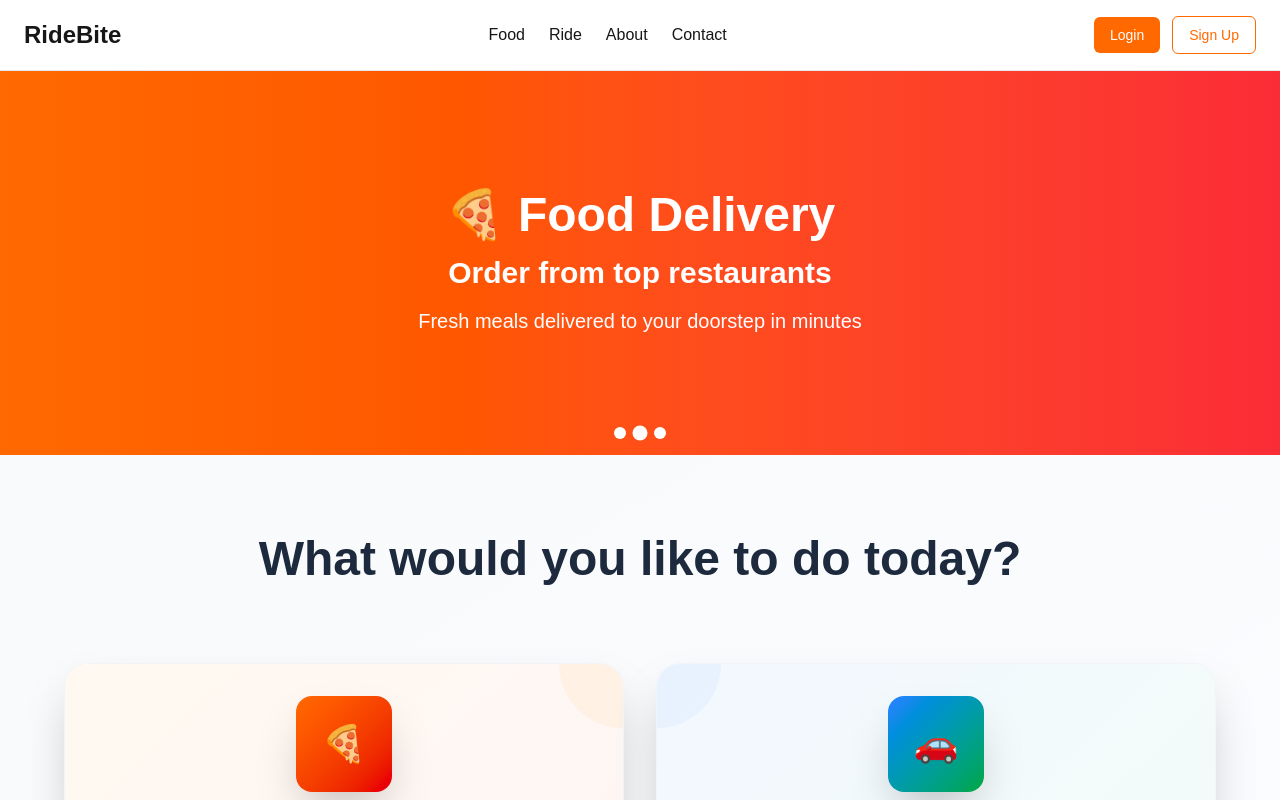
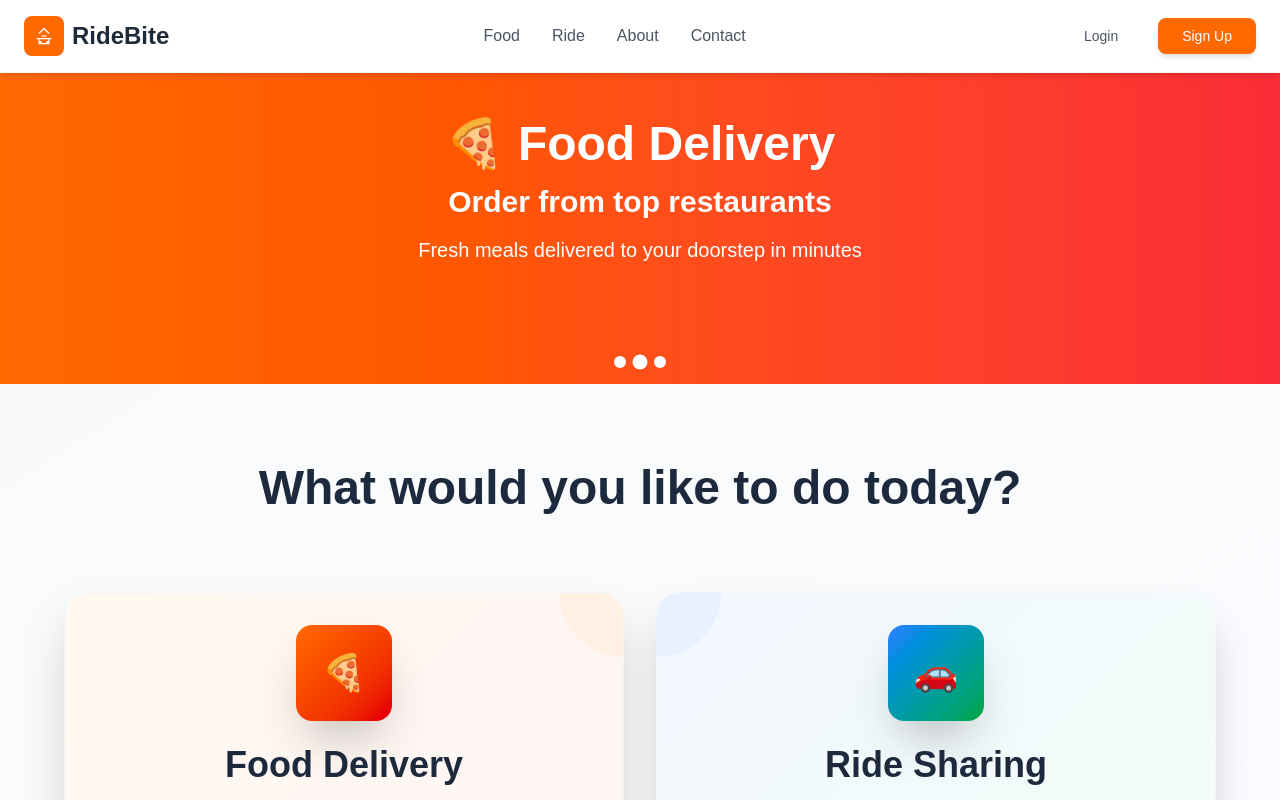
Before and after one commit to itsmahmudul/ridebite, a Next.js app: page / in a window 1280 px wide. Shown: the top 800 px of the page. Built offline with nearby package versions, Linux system fonts and the light colour scheme; no server answers.

Commit message:
user dahboard

```diff
--- a/src/app/components/Navbar.tsx
+++ b/src/app/components/Navbar.tsx
@@ -1,42 +1,262 @@
 "use client";
 
 import Link from "next/link";
+import { useState } from "react";
+import { useAuth } from '../../../contexts/AuthContext';
+import { useRouter } from 'next/navigation';
 
 export default function Navbar() {
+  const [isMobileMenuOpen, setIsMobileMenuOpen] = useState(false);
+  const { user, logout } = useAuth();
+  const router = useRouter();
+
+  const handleLogout = async () => {
+    try {
+      await logout();
+      setIsMobileMenuOpen(false);
+      router.push('/');
+    } catch (error) {
+      console.error('Logout error:', error);
+    }
+  };
+
+  // Determine which dashboard to show based on user role
+  const getDashboardLink = () => {
+    if (user?.role === 'admin') {
+      return '/admin';
+    } else {
+      return '/dashboard'; // Regular user dashboard
+    }
+  };
+
+  const getDashboardLabel = () => {
+    if (user?.role === 'admin') {
+      return 'Admin Dashboard';
+    } else {
+      return 'My Dashboard';
+    }
+  };
+
   return (
-    <nav className="w-full border-b border-gray-200 bg-background text-foreground">
+    <nav className="fixed top-0 left-0 right-0 z-50 bg-white shadow-md border-b border-gray-100">
       <div className="container mx-auto flex items-center justify-between py-4 px-6">
         {/* Logo */}
-        <Link href="/" className="text-2xl font-bold text-foreground">
-          RideBite
+        <Link
+          href="/"
+          className="flex items-center space-x-2 group"
+        >
+          <div className="flex items-center justify-center w-10 h-10 bg-orange-500 rounded-lg group-hover:bg-orange-600 transition-colors">
+            <svg
+              width="20"
+              height="20"
+              viewBox="0 0 32 32"
+              fill="none"
+              className="text-white"
+            >
+              <path
+                d="M8 12l8-8 8 8M4 20h24M8 20v8h16v-8"
+                stroke="currentColor"
+                strokeWidth="2"
+                fill="none"
+              />
+              <circle cx="10" cy="26" r="2" fill="currentColor"/>
+              <circle cx="22" cy="26" r="2" fill="currentColor"/>
+              <path d="M12 16h8" stroke="currentColor" strokeWidth="2"/>
+            </svg>
+          </div>
+          <span className="text-2xl font-bold text-gray-800 group-hover:text-orange-500 transition-colors">
+            RideBite
+          </span>
         </Link>
 
-        {/* Navigation Links */}
-        <div className="hidden md:flex space-x-6">
-          <Link href="/food" className="hover:text-orange-500 transition">
+        {/* Desktop Navigation Links */}
+        <div className="hidden md:flex items-center space-x-8">
+          <Link
+            href="/food"
+            className="font-medium text-gray-600 hover:text-orange-500 transition-colors relative group"
+          >
             Food
+            <span className="absolute bottom-0 left-0 w-0 h-0.5 bg-orange-500 group-hover:w-full transition-all duration-300"></span>
           </Link>
-          <Link href="/ride" className="hover:text-orange-500 transition">
+          <Link
+            href="/ride"
+            className="font-medium text-gray-600 hover:text-orange-500 transition-colors relative group"
+          >
             Ride
+            <span className="absolute bottom-0 left-0 w-0 h-0.5 bg-orange-500 group-hover:w-full transition-all duration-300"></span>
           </Link>
-          <Link href="/about" className="hover:text-orange-500 transition">
+          <Link
+            href="/about"
+            className="font-medium text-gray-600 hover:text-orange-500 transition-colors relative group"
+          >
             About
+            <span className="absolute bottom-0 left-0 w-0 h-0.5 bg-orange-500 group-hover:w-full transition-all duration-300"></span>
           </Link>
-          <Link href="/contact" className="hover:text-orange-500 transition">
+          <Link
+            href="/contact"
+            className="font-medium text-gray-600 hover:text-orange-500 transition-colors relative group"
+          >
             Contact
+            <span className="absolute bottom-0 left-0 w-0 h-0.5 bg-orange-500 group-hover:w-full transition-all duration-300"></span>
           </Link>
         </div>
 
-        {/* Auth Buttons */}
-        <div className="space-x-3">
-          <button className="px-4 py-2 text-sm font-medium rounded-md bg-orange-500 text-white hover:bg-orange-600 transition">
-            Login
-          </button>
-          <button className="px-4 py-2 text-sm font-medium rounded-md border border-orange-500 text-orange-500 hover:bg-orange-500 hover:text-white transition">
-            Sign Up
-          </button>
+        {/* Desktop Auth Buttons */}
+        <div className="hidden md:flex items-center space-x-4">
+          {user ? (
+            // Show when user is logged in
+            <div className="flex items-center space-x-4">
+              <div className="flex items-center space-x-3">
+                <span className="text-sm text-gray-600">
+                  Welcome, {user.name}
+                </span>
+                {user.role === 'admin' && (
+                  <span className="px-2 py-1 text-xs bg-orange-100 text-orange-800 rounded-full font-medium">
+                    Admin
+                  </span>
+                )}
+              </div>
+              <Link
+                href={getDashboardLink()}
+                className="px-4 py-2 text-sm font-medium bg-orange-500 text-white rounded-lg hover:bg-orange-600 transition-colors shadow-md"
+              >
+                {getDashboardLabel()}
+              </Link>
+              <button
+                onClick={handleLogout}
+                className="px-4 py-2 text-sm font-medium bg-gray-100 text-gray-700 rounded-lg hover:bg-gray-200 transition-colors"
+              >
+                Logout
+              </button>
+            </div>
+          ) : (
+            // Show when user is not logged in
+            <div className="flex items-center space-x-4">
+              <Link
+                href="/login"
+                className="px-6 py-2 text-sm font-medium text-gray-600 hover:text-orange-500 transition-colors"
+              >
+                Login
+              </Link>
+              <Link
+                href="/signup"
+                className="px-6 py-2 text-sm font-medium bg-orange-500 text-white rounded-lg hover:bg-orange-600 transition-colors shadow-md hover:shadow-lg"
+              >
+                Sign Up
+              </Link>
+            </div>
+          )}
         </div>
+
+        {/* Mobile Menu Button */}
+        <button
+          className="md:hidden p-2 rounded-lg hover:bg-gray-100 transition-colors"
+          onClick={() => setIsMobileMenuOpen(!isMobileMenuOpen)}
+        >
+          <div className="w-6 h-6 flex flex-col justify-center space-y-1">
+            <span
+              className={`block h-0.5 w-6 bg-gray-700 transition-all ${
+                isMobileMenuOpen ? "rotate-45 translate-y-1.5" : ""
+              }`}
+            />
+            <span
+              className={`block h-0.5 w-6 bg-gray-700 transition-all ${
+                isMobileMenuOpen ? "opacity-0" : "opacity-100"
+              }`}
+            />
+            <span
+              className={`block h-0.5 w-6 bg-gray-700 transition-all ${
+                isMobileMenuOpen ? "-rotate-45 -translate-y-1.5" : ""
+              }`}
+            />
+          </div>
+        </button>
       </div>
+
+      {/* Mobile Menu */}
+      {isMobileMenuOpen && (
+        <div className="md:hidden bg-white border-t border-gray-200 shadow-lg">
+          <div className="container mx-auto py-4 px-6 space-y-4">
+            <Link
+              href="/food"
+              className="block py-3 text-gray-700 hover:text-orange-500 font-medium transition-colors border-b border-gray-100"
+              onClick={() => setIsMobileMenuOpen(false)}
+            >
+              Food
+            </Link>
+            <Link
+              href="/ride"
+              className="block py-3 text-gray-700 hover:text-orange-500 font-medium transition-colors border-b border-gray-100"
+              onClick={() => setIsMobileMenuOpen(false)}
+            >
+              Ride
+            </Link>
+            <Link
+              href="/about"
+              className="block py-3 text-gray-700 hover:text-orange-500 font-medium transition-colors border-b border-gray-100"
+              onClick={() => setIsMobileMenuOpen(false)}
+            >
+              About
+            </Link>
+            <Link
+              href="/contact"
+              className="block py-3 text-gray-700 hover:text-orange-500 font-medium transition-colors border-b border-gray-100"
+              onClick={() => setIsMobileMenuOpen(false)}
+            >
+              Contact
+            </Link>
+
+            <div className="pt-4 space-y-3">
+              {user ? (
+                // Mobile menu when user is logged in
+                <>
+                  <div className="text-center py-2 text-sm text-gray-600 border-b border-gray-100">
+                    <div className="flex items-center justify-center space-x-2">
+                      <span>Welcome, {user.name}</span>
+                      {user.role === 'admin' && (
+                        <span className="px-2 py-1 text-xs bg-orange-100 text-orange-800 rounded-full">
+                          Admin
+                        </span>
+                      )}
+                    </div>
+                  </div>
+                  <Link
+                    href={getDashboardLink()}
+                    className="block w-full text-center py-3 bg-orange-500 text-white rounded-lg hover:bg-orange-600 transition-colors font-medium shadow-md"
+                    onClick={() => setIsMobileMenuOpen(false)}
+                  >
+                    {getDashboardLabel()}
+                  </Link>
+                  <button
+                    onClick={handleLogout}
+                    className="block w-full text-center py-3 bg-gray-100 text-gray-700 rounded-lg hover:bg-gray-200 transition-colors font-medium"
+                  >
+                    Logout
+                  </button>
+                </>
+              ) : (
+                // Mobile menu when user is not logged in
+                <>
+                  <Link
+                    href="/login"
+                    className="block w-full text-center py-3 text-gray-600 hover:text-orange-500 transition-colors font-medium border border-gray-200 rounded-lg hover:border-orange-500"
+                    onClick={() => setIsMobileMenuOpen(false)}
+                  >
+                    Login
+                  </Link>
+                  <Link
+                    href="/signup"
+                    className="block w-full text-center py-3 bg-orange-500 text-white rounded-lg hover:bg-orange-600 transition-colors font-medium shadow-md"
+                    onClick={() => setIsMobileMenuOpen(false)}
+                  >
+                    Sign Up
+                  </Link>
+                </>
+              )}
+            </div>
+          </div>
+        </div>
+      )}
     </nav>
   );
 }
--- /dev/null
+++ b/src/app/dashboard/page.tsx
@@ -0,0 +1,28 @@
+import { useAuth } from '../../../contexts/AuthContext';
+import ProtectedRoute from '../components/ProtectedRoute';
+
+export default function UserDashboard() {
+  const { user } = useAuth();
+
+  return (
+    <ProtectedRoute>
+      <div className="min-h-screen bg-gray-50 pt-20">
+        <div className="container mx-auto px-6 py-8">
+          <h1 className="text-3xl font-bold text-gray-800 mb-6">
+            My Dashboard
+          </h1>
+          <div className="bg-white rounded-lg shadow-md p-6">
+            <h2 className="text-xl font-semibold mb-4">Welcome, {user?.name}!</h2>
+            <p className="text-gray-600">This is your personal dashboard where you can:</p>
+            <ul className="list-disc list-inside mt-2 text-gray-600 space-y-1">
+              <li>View your order history</li>
+              <li>Track current deliveries</li>
+              <li>Manage your profile</li>
+              <li>View your favorite restaurants</li>
+            </ul>
+          </div>
+        </div>
+      </div>
+    </ProtectedRoute>
+  );
+}
```
